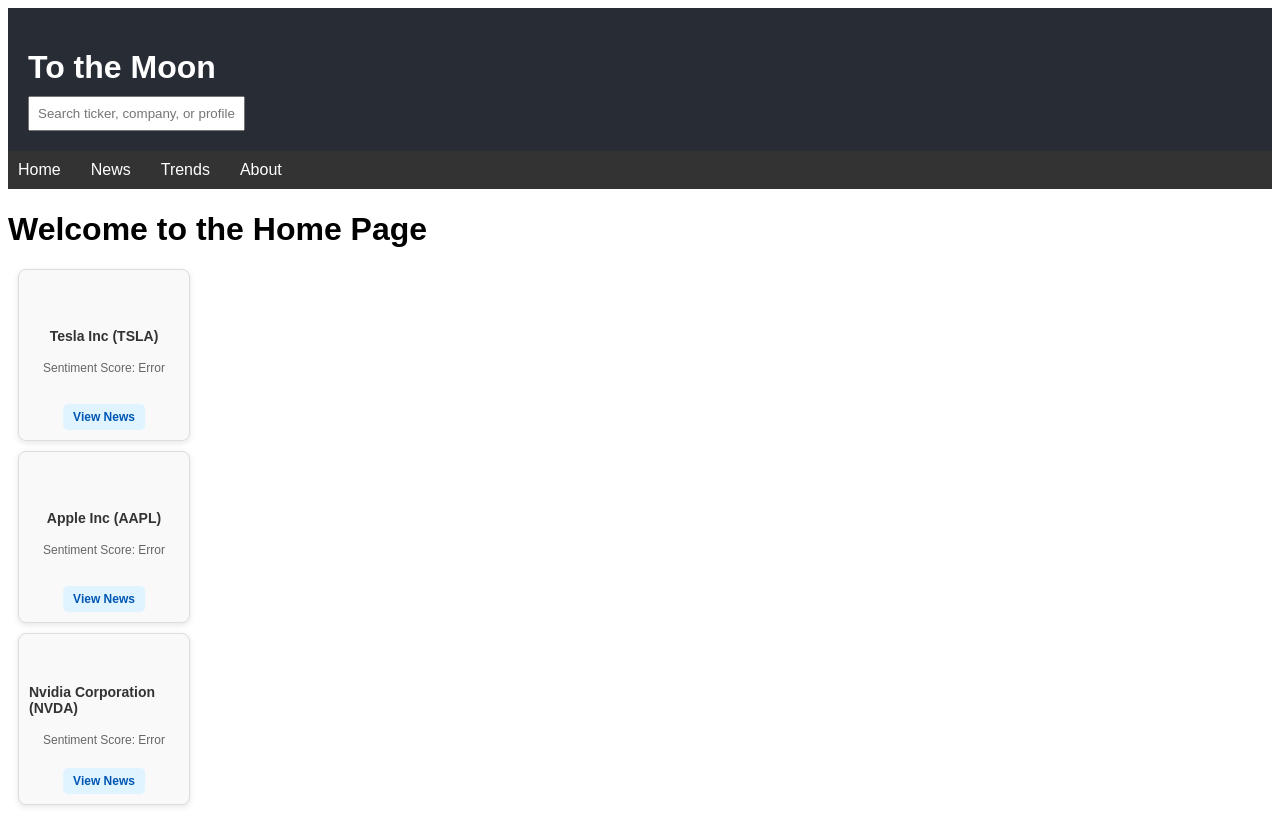
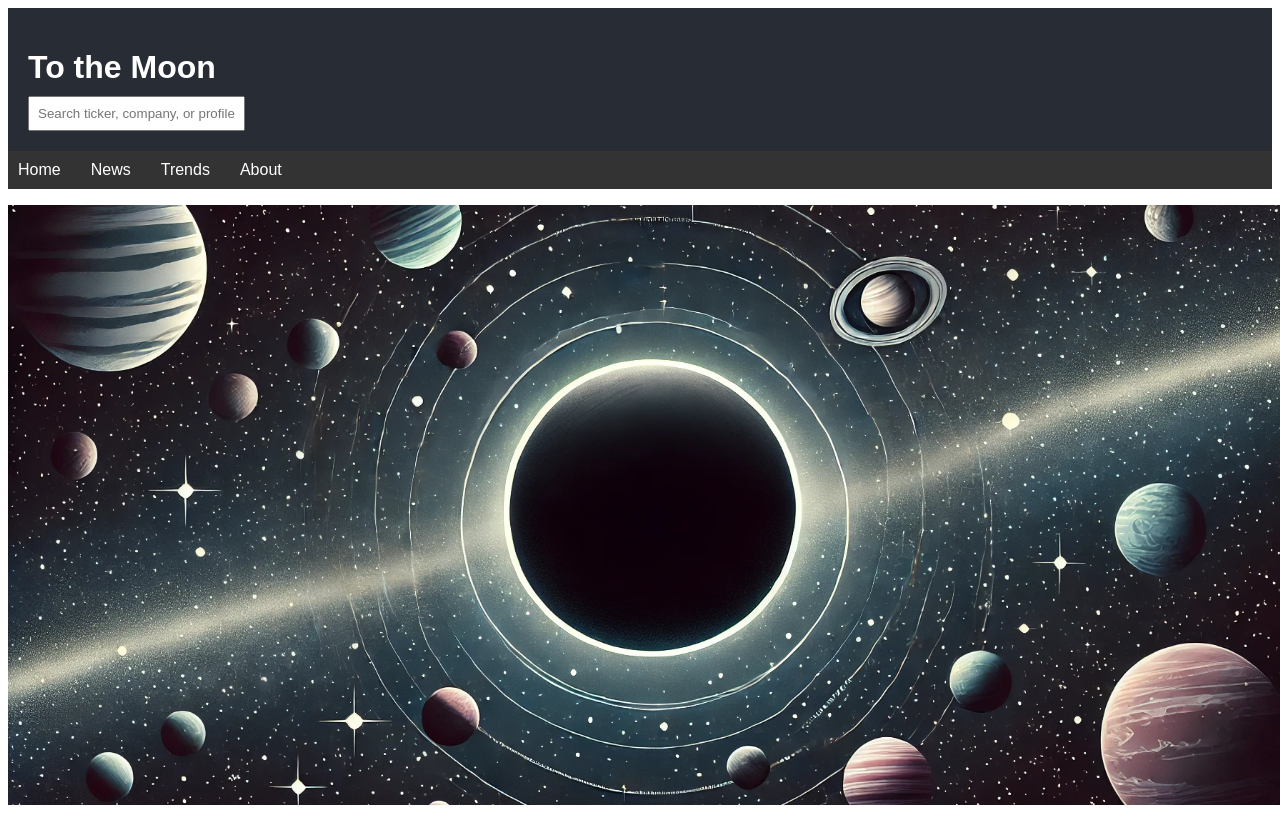
Before and after one commit to rmv6471/To-The-Moon, a React (Create React App) app in the folder client/: page / in a window 1280 px wide. Built offline with nearby package versions, Linux system fonts and the light colour scheme; no server answers.

Commit message:
Added background image to homepage

```diff
--- a/client/src/pages/HomePage.css
+++ b/client/src/pages/HomePage.css
@@ -1,52 +1,9 @@
-.container {
-    padding: 20px;
-    font-family: Arial, sans-serif;
-  }
-
-  header.search-header {
-    margin-bottom: 20px;
-  }
-
-  .search-bar {
-    width: 100%;
-    padding: 10px;
-    font-size: 16px;
-    border: 1px solid #ddd;
-    border-radius: 5px;
-  }
-
-  section {
-    margin-bottom: 30px;
-  }
-
-  .top-section, .bottom-section {
-    border: 1px solid #ddd;
-    border-radius: 5px;
-    padding: 15px;
-    background-color: #f9f9f9;
-  }
-
-  h2 {
-    margin-top: 0;
-  }
-
-  .stock-list {
-    display: flex;
-    flex-direction: column;
-  }
-
-  .stock-item {
-    padding: 10px;
-    border-bottom: 1px solid #ddd;
-  }
-
-  .stock-item:last-child {
-    border-bottom: none;
-  }
-
-  .top-section {
-    background-color: green;
-  }
-  .bottom-section {
-    background-color:red;
-  }
+.home-container {
+  height: 75vh;
+  width: 100vw;
+  background-image: url('/public/assets/images/space.webp');
+  background-size: cover;
+  background-position: center center;
+  background-repeat: no-repeat;
+  margin-top: 0;  /* Removes any space between the header and this container */
+}
--- a/client/src/pages/HomePage.js
+++ b/client/src/pages/HomePage.js
@@ -1,16 +1,16 @@
 import React from 'react';
 import StockWidget from '../components/StockWidget';
+import './HomePage.css';
+
 
 const HomePage = () => {
   return (
-    <div>
-      <h1>Welcome to the Home Page</h1>
-      <StockWidget name="Tesla Inc" ticker="TSLA" sentiment={1.24} />
-      <StockWidget name="Apple Inc" ticker="AAPL" sentiment={-0.76} />
-      <StockWidget name = "Nvidia Corporation" ticker = "NVDA"></StockWidget>
-      {/* Add more widgets or other components as needed */}
+    <div className="home-container">
+      <div className = "centered-content"></div>
+
     </div>
   );
 };
 
+
 export default HomePage;
```
